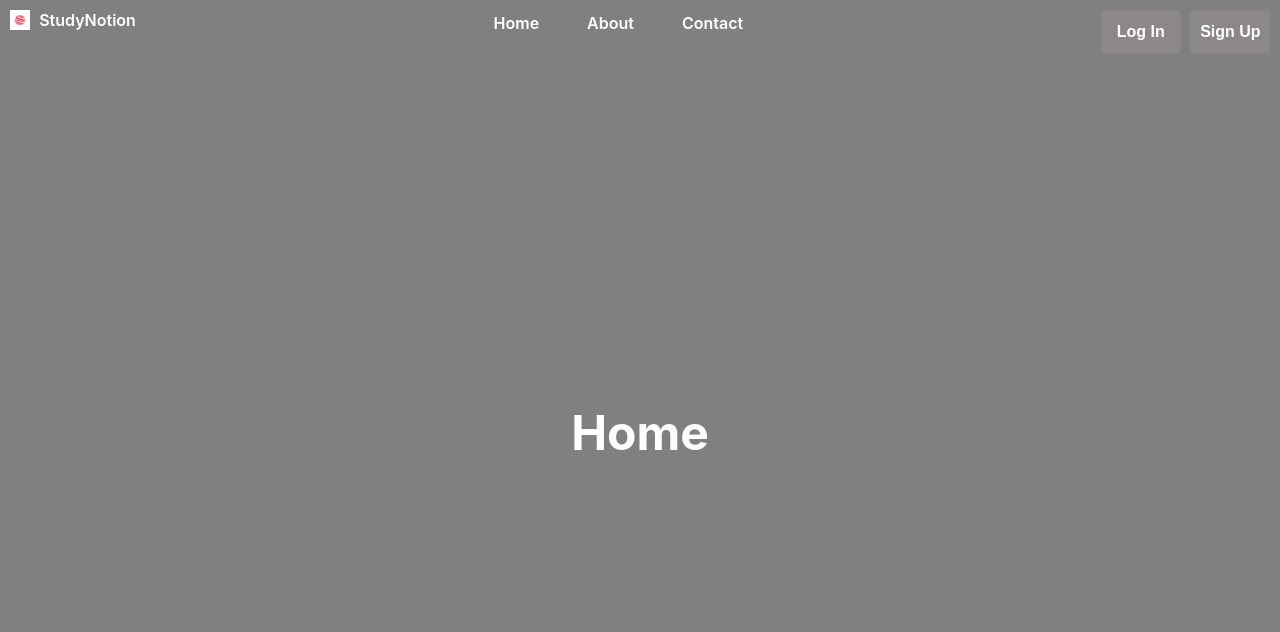
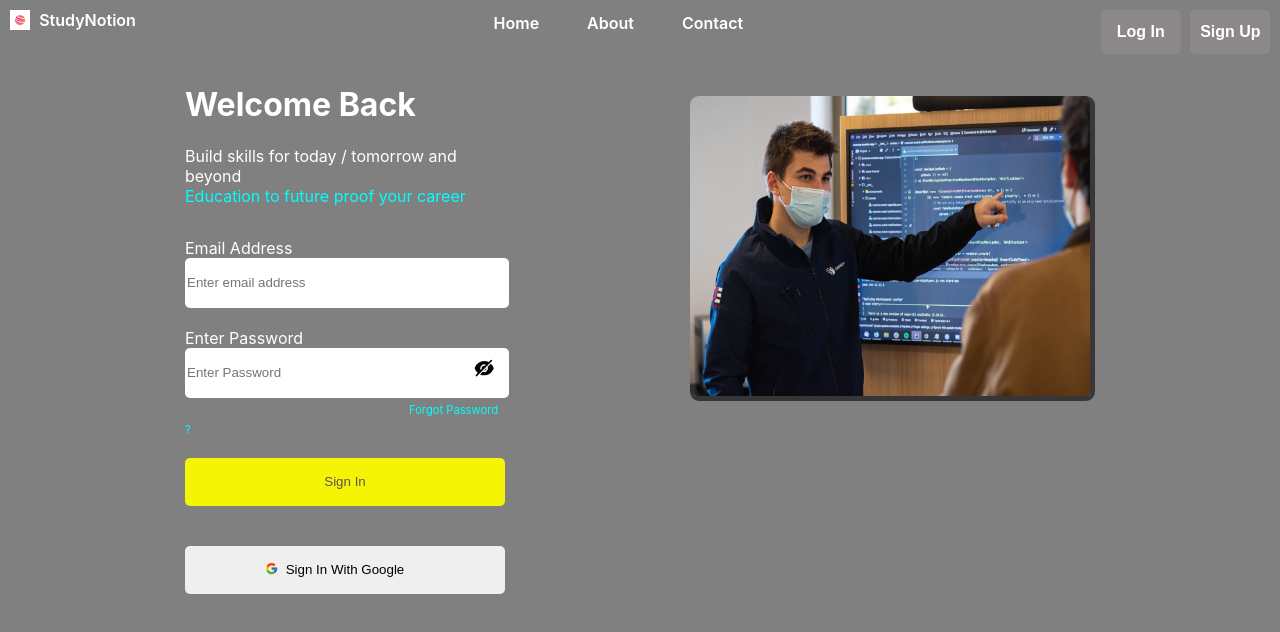
Before and after one commit to Nikhil-Kumar-02/my-login-page-react, a React (Create React App) app: page / in a window 1280 px wide. Shown: the top 632 px of the page. Built offline with nearby package versions, Linux system fonts and the light colour scheme.

Commit message:
created the login page sucessfully not included the functionality till now

```diff
--- a/package.json
+++ b/package.json
@@ -8,6 +8,7 @@
     "@testing-library/user-event": "^13.5.0",
     "react": "^18.2.0",
     "react-dom": "^18.2.0",
+    "react-icons": "^4.11.0",
     "react-router-dom": "^6.16.0",
     "react-scripts": "5.0.1",
     "web-vitals": "^2.1.4"
--- a/src/App.css
+++ b/src/App.css
@@ -48,3 +48,74 @@
     font-weight: 700;
     color: white;
 }
+
+.LogInPage{
+    height: 92vh;
+    width: 100%;
+    /* display: flex;
+    flex-direction: row;
+    justify-content: center; */
+    background-color: pink;
+}
+
+.LogInPage > * {
+    height: 92vh;
+    width: 100%;
+    display: flex;
+    justify-content: space-evenly;
+    background-color: gray;
+    color: white;
+}
+
+.teachingImage{
+    border-radius: 9px;
+    margin-top: 2rem;
+    border-right: 5px solid rgb(57, 55, 55);
+    border-bottom: 5px solid rgb(55, 54, 54);
+}
+
+.signBluetxt{
+    color: aqua;
+    margin-bottom: 2rem;
+}
+
+.signInform{
+    width: 25vw;
+    & button , input{
+        width: 25vw;
+        height: 6vh;
+        border: none;
+        border-radius: 5px;
+        position: relative;
+    }
+}
+
+.signInButton{
+    background-color: rgb(244, 244, 4);
+    color: rgb(87, 85, 85);
+}
+
+.forgotPassword{
+    color: aqua;
+    font-size: 0.7rem;
+    margin-left: 14rem;
+    cursor: pointer;
+}
+
+.googleLogo{
+    position: absolute;
+    left: 5rem;
+}
+
+.password{
+    position: relative;
+}
+
+.eyeLogo{
+    position: absolute;
+    left: 18rem;
+    top: 1.8rem;
+    color: black;
+    font-size: 1.4rem;
+    cursor: pointer;
+}
--- a/src/App.js
+++ b/src/App.js
@@ -1,15 +1,17 @@
 import './App.css';
 import HeaderPage from './components/HeaderPage';
 import HomePage from './components/HomePage';
+import LogInPage from './components/LogInPage';
 
 
 function App() {
   return (
     <div className="wrapper">
         <HeaderPage></HeaderPage>
-        <div className='homePage'>
+        {/* <div className='homePage'>
           <HomePage></HomePage>
-        </div>
+        </div> */}
+        <LogInPage></LogInPage>
     </div>
   );
 }
--- /dev/null
+++ b/src/components/LogInPage.js
@@ -0,0 +1,43 @@
+import React from "react"
+import teaching from '../images/teaching.jpg'
+import { FcGoogle } from 'react-icons/fc';
+import { AiFillEyeInvisible } from 'react-icons/ai';
+
+const LogInPage = (props) => {
+  return (
+    <div className="LogInPage">
+      <div>
+        <form className="signInform">
+            <h1>Welcome Back</h1>
+            <div>Build skills for today / tomorrow and beyond </div>
+            <div className="signBluetxt">Education to future proof your career</div>
+            <div>
+                <label htmlFor="email">Email Address</label>
+                <br></br>
+                <input type="email" id="email" placeholder="Enter email address"></input>
+            </div>
+            <br></br>
+            <div className="password">
+                <label htmlFor="password">Enter Password</label>
+
+                <input type="password" id="password" placeholder="Enter Password" ></input>
+                <AiFillEyeInvisible className="eyeLogo"></AiFillEyeInvisible>
+                <span className="forgotPassword">Forgot Password ?</span>
+            </div>
+            <br></br>
+            <div>
+                <button className="signInButton">Sign In</button>
+            </div>
+            <br></br>
+            <br></br>
+            <div>
+                <button><FcGoogle className="googleLogo"></FcGoogle>Sign In With Google</button>
+            </div>
+        </form>
+        <img src={teaching} alt="the teacher is teaching" width={400} height={300} className="teachingImage"></img>
+      </div>
+    </div>
+  )
+};
+
+export default LogInPage;
```
Also changed, not shown: src/images/teaching.jpg (added), 1 other file (tests, documents, lock files or other folders).
